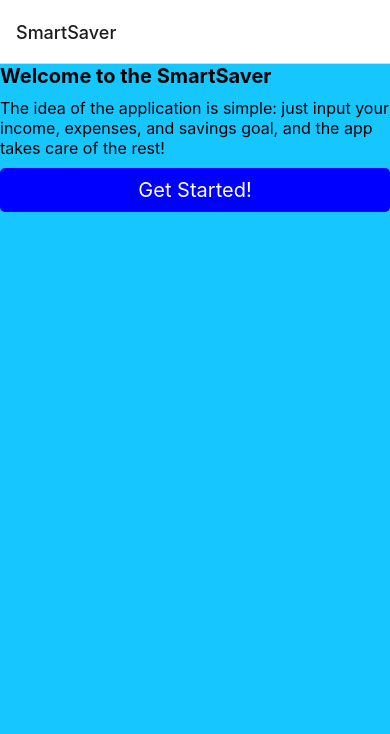
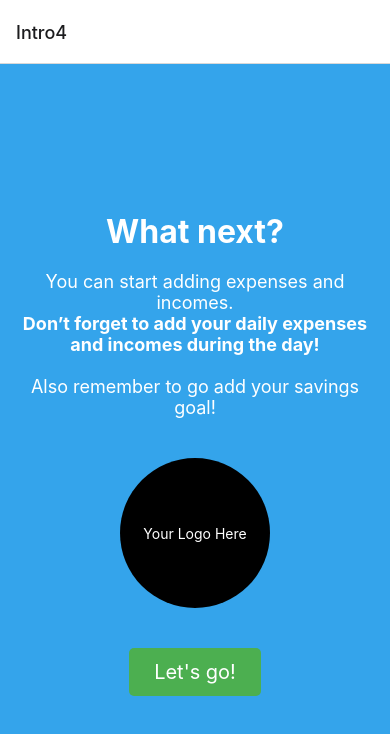
Before and after one commit to TVT22SPOMobiilikehitysprojekti/SmartSaver, a React Native app: screen /Intro4 in a window 390 px wide. Shown: the top 734 px of the page. Built offline with nearby package versions, Linux system fonts and the light colour scheme.

Commit message:
Intro3/intro4 basecodes
Basecodes for intro3/4

```diff
--- a/App.js
+++ b/App.js
@@ -2,10 +2,13 @@ import { StatusBar } from 'expo-status-bar';
 import React, { useState, useEffect } from 'react';
 import { StyleSheet, View } from 'react-native';
 import LoadingScreen from './screens/loading';
-import IntroScreen2 from './screens/intro2'; // assuming you've moved your IntroScreen2 component to a separate file
-import IntroScreen from './screens/intro1'; // assuming you've moved your IntroScreen component to a separate file
+import IntroScreen from './screens/intro1';
+import IntroScreen2 from './screens/intro2';
+import IntroScreen3 from './screens/intro3';
+import IntroScreen4 from './screens/intro4';
 import { NavigationContainer } from '@react-navigation/native';
 import { createNativeStackNavigator } from '@react-navigation/native-stack';
+import MoneyInputScreen from './screens/intro3';
 
 const Stack = createNativeStackNavigator();
 
@@ -29,6 +32,9 @@ export default function App() {
           <Stack.Screen name="Loading" component={LoadingScreen} options={{ headerShown: false }} />
         )}
           <Stack.Screen name="Intro2" component={IntroScreen2} />
+          <Stack.Screen name="Intro3" component={IntroScreen3} />
+          <Stack.Screen name="Intro4" component={IntroScreen4} />
+
       </Stack.Navigator>
       <StatusBar style="auto" />
     </NavigationContainer>
--- a/screens/intro2.js
+++ b/screens/intro2.js
@@ -1,7 +1,8 @@
 import React from 'react';
-import { View, Text, FlatList } from 'react-native';
+import { Pressable, StyleSheet, View, Text, FlatList } from 'react-native';
 import { NavigationContainer } from '@react-navigation/native';
 import { createNativeStackNavigator } from '@react-navigation/native-stack';
+
 
 const IntroScreen2 = ({navigation}) => {
   const currencies = [
@@ -20,8 +21,24 @@ const IntroScreen2 = ({navigation}) => {
         keyExtractor={(item) => item.id.toString()}
         renderItem={({ item }) => <Text>{item.name}</Text>}
       />
+      <Pressable style={styles.button} onPress={() => navigation.navigate('Intro3')}>
+        <Text style={styles.buttonText}>Next</Text>
+      </Pressable>
     </View>
   );
 };
 
+const styles = StyleSheet.create({
+  button: {
+    backgroundColor: 'blue',
+    padding: 10,
+    borderRadius: 5,
+    marginTop: 20,
+  },
+  buttonText: {
+    color: 'white',
+    textAlign: 'center',
+  },
+});
+
 export default IntroScreen2;
--- /dev/null
+++ b/screens/intro3.js
@@ -0,0 +1,70 @@
+import React, { useState } from 'react';
+import { Pressable, StyleSheet, View, Text, TextInput } from 'react-native';
+
+
+const IntroScreen3 = ({ navigation }) => {
+  const [amount, setAmount] = useState('');
+
+  return (
+    <View style={styles.container}>
+      <Text style={styles.header}>Money</Text>
+      <Text style={styles.subtitle}>
+        Step 2: How much you currently have? (Can be changed later)
+      </Text>
+      <TextInput
+        style={styles.input}
+        keyboardType="numeric"
+        placeholder="Enter amount"
+        value={amount}
+        onChangeText={text => setAmount(text)}
+      />
+      <Pressable style={styles.button} onPress={() => navigation.navigate('Intro4')}>
+        <Text style={styles.buttonText}>Start with €{parseFloat(amount).toFixed(2)}</Text>
+      </Pressable>
+    </View>
+  );
+};
+
+const styles = StyleSheet.create({
+  container: {
+    flex: 1,
+    justifyContent: 'center',
+    alignItems: 'center',
+    backgroundColor: '#34a4eb',
+  },
+  header: {
+    fontSize: 24,
+    fontWeight: 'bold',
+    color: 'white',
+    marginBottom: 10,
+  },
+  subtitle: {
+    fontSize: 18,
+    color: 'white',
+    textAlign: 'center',
+    marginHorizontal: 30,
+    marginBottom: 20,
+  },
+  input: {
+    width: '80%',
+    height: 40,
+    backgroundColor: 'white',
+    borderRadius: 5,
+    padding: 10,
+    fontSize: 18,
+    marginBottom: 20,
+  },
+  button: {
+    backgroundColor: '#4CAF50',
+    paddingVertical: 12,
+    paddingHorizontal: 25,
+    borderRadius: 5,
+    marginTop: 10,
+  },
+  buttonText: {
+    fontSize: 20,
+    color: 'white',
+  },
+});
+
+export default IntroScreen3;
--- /dev/null
+++ b/screens/intro4.js
@@ -0,0 +1,74 @@
+import React from 'react';
+import { View, Text, StyleSheet, Pressable } from 'react-native';
+
+const IntroScreen4 = ({ navigation }) => {
+  return (
+    <View style={styles.container}>
+      <Text style={styles.header}>What next?</Text>
+      <Text style={styles.instructions}>
+        You can start adding expenses and incomes.{'\n'}
+        <Text style={styles.emphasis}>Don’t forget to add your daily expenses and incomes during the day!</Text>{'\n\n'}
+        Also remember to go add your savings goal!
+      </Text>
+
+      {/* Placeholder for your logo - replace with Image component */}
+      <View style={styles.logoPlaceholder}>
+        <Text style={styles.logoText}>Your Logo Here</Text>
+      </View>
+
+      <Pressable style={styles.button} onPress={() => console.log('Let’s go!')}>
+        <Text style={styles.buttonText}>Let's go!</Text>
+      </Pressable>
+    </View>
+  );
+};
+
+const styles = StyleSheet.create({
+  container: {
+    flex: 1,
+    justifyContent: 'center',
+    alignItems: 'center',
+    backgroundColor: '#34a4eb',
+    padding: 20,
+  },
+  header: {
+    fontSize: 32,
+    fontWeight: 'bold',
+    color: 'white',
+    marginBottom: 20,
+  },
+  instructions: {
+    fontSize: 18,
+    color: 'white',
+    textAlign: 'center',
+    marginBottom: 40,
+  },
+  emphasis: {
+    fontWeight: 'bold',
+  },
+  logoPlaceholder: {
+    width: 150,
+    height: 150,
+    backgroundColor: '#000',
+    borderRadius: 75,
+    justifyContent: 'center',
+    alignItems: 'center',
+    marginBottom: 40,
+  },
+  logoText: {
+    color: 'white',
+    textAlign: 'center',
+  },
+  button: {
+    backgroundColor: '#4CAF50',
+    paddingVertical: 12,
+    paddingHorizontal: 25,
+    borderRadius: 5,
+  },
+  buttonText: {
+    fontSize: 20,
+    color: 'white',
+  },
+});
+
+export default IntroScreen4;
```
